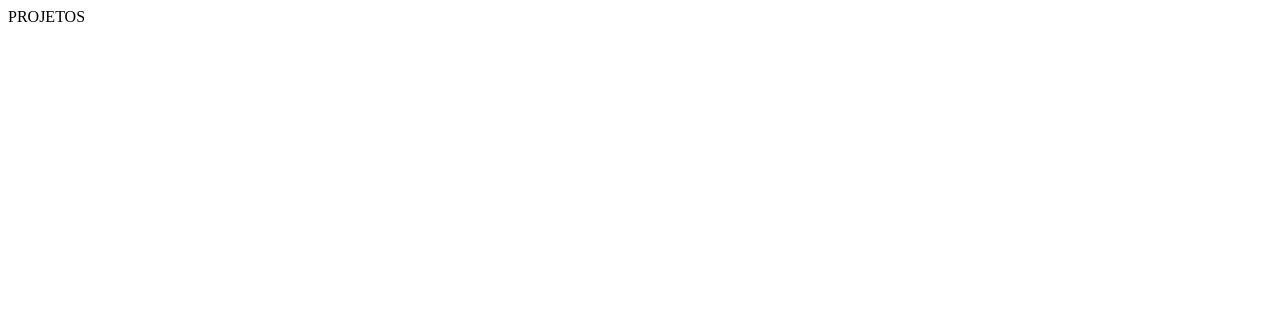
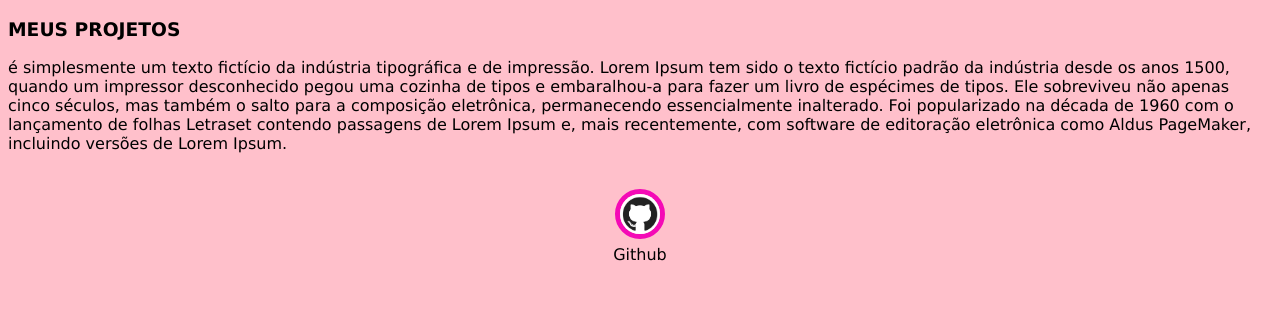
Before and after one commit to juliarizzo-123/githubpages, a plain HTML site: page projetos.html in a window 1280 px wide. Drawn offline with Linux system fonts and the light colour scheme.

Commit message:
segunda mudança feita

```diff
--- a/index.css
+++ b/index.css
@@ -1,5 +1,5 @@
 body {
-    color: white;
+    color: black;
     background-color: pink;
     font-family: Verdana, Geneva, Tahoma, sans-serif;
 }
@@ -13,7 +13,7 @@ ul {
 }
 
 a {
-    color: white;
+    color: black;
     text-decoration: none;
 }
 
@@ -29,7 +29,7 @@ img {
 }
 
 h1 {
-    color: rgb(121, 62, 100);
+    color: hsl(325, 88%, 50%);
 }
 
 footer img {
@@ -54,6 +54,9 @@ footer p {
 
 .container {
     padding: 0px 50px;
+    color: black;
+    background-color: pink;
+    font-family: Verdana, Geneva, Tahoma, sans-serif;
 }
 
 nav a:hover {
--- a/projetos.html
+++ b/projetos.html
@@ -1 +1,38 @@
-PROJETOS
+<!DOCTYPE html>
+<html lang="en">
+
+<head>
+    <meta charset="UTF-8">
+    <meta http-equiv="X-UA-Compatible" content="IE=edge">
+    <meta name="viewport" content="width=device-width, initial-scale=1.0">
+    <title>PROJETOS</title>
+    <link rel="stylesheet" href="index.css">
+</head>
+
+<body>
+    <h3>MEUS PROJETOS</h3>
+    <p>
+        é simplesmente um texto fictício da indústria tipográfica e de impressão. Lorem Ipsum tem sido o
+        texto
+        fictício padrão da indústria desde os anos 1500, quando um impressor desconhecido pegou uma cozinha
+        de
+        tipos e embaralhou-a para fazer um livro de espécimes de tipos. Ele sobreviveu não apenas cinco
+        séculos,
+        mas também o salto para a composição eletrônica, permanecendo essencialmente inalterado. Foi
+        popularizado na década de 1960 com o lançamento de folhas Letraset contendo passagens de Lorem Ipsum
+        e,
+        mais recentemente, com software de editoração eletrônica como Aldus PageMaker, incluindo versões de
+        Lorem Ipsum.
+    </p>
+    <div class="container">
+        <footer>
+            <a href="https://github.com/juliarizzo-123" target="_blank" rel="noopener noreferrer">
+                <img src="./img/git.png">
+                <p>Github</p>
+            </a>
+
+        </footer>
+    </div>
+</body>
+
+</html>
```
Also changed, not shown: contato.html (+33 -1 lines), index.html (+4 -3 lines).
